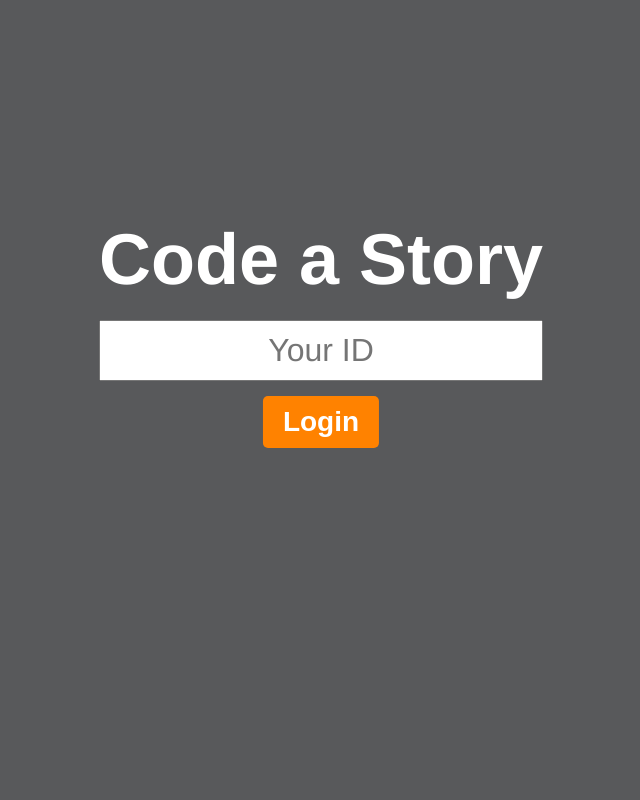
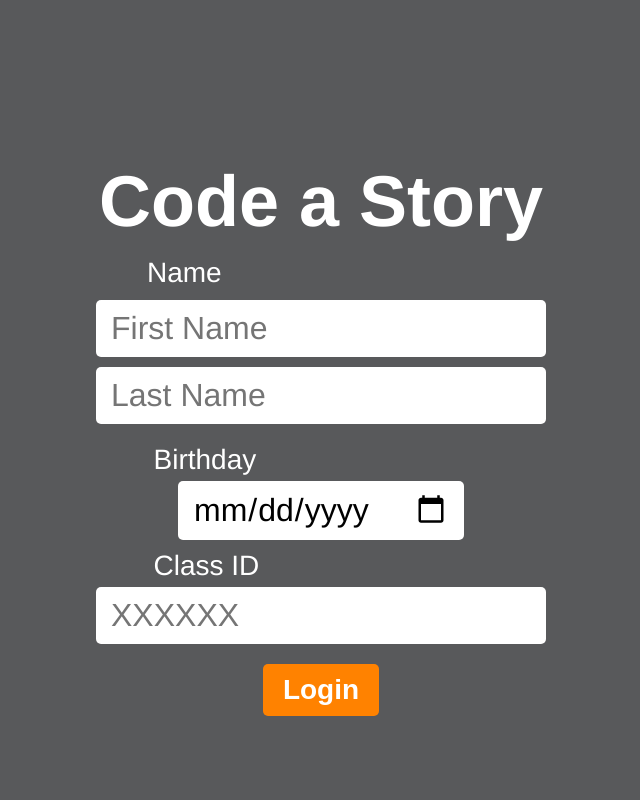
Before and after one commit to jovanyoshioka/Blockly-Tool, a PHP site: page /pages/login.php in a window 1280 px wide, after a click on "Student". Shown: the whole page, without its empty margins (319-959 px from the left). Run offline with PHP 8.4, Linux system fonts and the light colour scheme; some libraries are stand-ins or nearby versions.

Commit message:
Implemented Student Login. Coded Teacher Login/Password Forms Front-End.

```diff
--- a/css/global.css
+++ b/css/global.css
@@ -2,21 +2,23 @@
  * GLOBALS *
  ***********/
 :root {
-  --canvasSize: 675px;
+  --canvasSize:  675px;
   /* Colors */
-  --tnOrange: #FF8200;
+  --tnOrange:    #FF8200;
   --lightOrange: #F2A44F;
-  --darkOrange: #C36300;
-  --smokeyGray: #58595B;
-  --lightGray: #797A7D;
+  --darkOrange:  #C36300;
+  --smokeyGray:  #58595B;
+  --lightGray:   #797A7D;
   --lighterGray: #929396;
-  --darkGray: #424343;
-  --limestone: #F0EDE3;
-  --rock: #A7A9AC;
+  --darkGray:    #424343;
+  --limestone:   #F0EDE3;
+  --rock:        #A7A9AC;
+  --success:     #32CD32;
+  --fail:        #FF3131;
   /* Font */
-  --gothic: 'Franklin Gothic Medium', 'Arial Narrow', Arial, sans-serif;
+  --gothic:      'Franklin Gothic Medium', 'Arial Narrow', Arial, sans-serif;
   /* Global Values */
-  --navHeight: 65px;
+  --navHeight:   65px;
 }
 
 html, body {
@@ -127,6 +129,14 @@ nav.navbar ul div.dropdown div.dropdownContent a:hover {
   left: 0;
   background-color: #000000;
   opacity: 0.4;
+}
+
+/* Success/Fail Text */
+p.success {
+  color: var(--success) !important;
+}
+p.fail {
+  color: var(--fail) !important;
 }
 
 /* Modal */
@@ -250,32 +260,34 @@ body#login {
 }
 /* Centers Content */
 body#login div.wrapper {
-  position: fixed;
-  top: 40%;
-  left: 50%;
-  transform: translate(-50%, -100%);
+  width: 500px;
+  margin: 20vh auto;
   text-align: center;
 }
+/* Text */
 body#login div.wrapper h1,
-body#login div.wrapper h2 {
+body#login div.wrapper h2,
+body#login div.forms form p,
+body#login div.forms form label,
+body#login div.forms form legend {
   color: #FFFFFF;
   font-family: var(--gothic);
 }
 /* "Code a Story" Header */
 body#login div.wrapper h1 {
   font-size: 4.5em;
-  margin: 0 0 20px 0;
+  margin: 0;
   padding: 0;
 }
 /* Button "Label" and Button Outside of <form> */
 body#login div.wrapper h2 {
   font-size: 2.5em;
-  margin: 0;
+  margin: 15px 0 0 0;
   padding: 0;
 }
 body#login div.wrapper button {
   font-size: 2.5em;
-  width: 80%;
+  width: 70%;
   margin: 12.5px auto;
   padding: 10px 7.5px;
   display: block;
@@ -292,7 +304,7 @@ body#login div.forms form {
   left: 0;
   right: 0;
   margin: 0 auto;
-  transition: opacity 0.5s, transform 0.5s; /* For slide animation */
+  transition: opacity 0.5s, transform 0.5s; /* for slide animation */
 }
 /* Initially Hidden Forms */
 body#login div.forms form {
@@ -300,12 +312,35 @@ body#login div.forms form {
   transform: translateX(-100%);
   pointer-events: none;
 }
-/* Form Fields/Buttons */
-body#login div.forms form input[type=text] {
+/* Form Labels/Fields/Buttons */
+body#login div.forms form p {
+  font-size: 1.5em;
+  margin: 15px 0;
+  padding: 0;
+  text-align: center;
+}
+body#login div.forms form fieldset {
+  border: none;
+}
+body#login div.forms form label,
+body#login div.forms form legend {
+  font-size: 1.75em;
+  display: block;
+  text-align: left;
+}
+body#login div.forms form label {
+  margin: 5px 0 0 82.5px;
+}
+body#login div.forms form legend {
+  margin: 5px 0 0 60px;
+}
+body#login div.forms form input:not([type=submit]) {
   font-size: 2em;
-  padding: 10px;
-  text-align: center;
+  margin: 5px 0;
+  padding: 10px 15px;
   font-family: var(--gothic);
+  border: none;
+  border-radius: 5px;
 }
 body#login div.forms form input[type=submit] {
   font-size: 1.75em;
--- a/pages/login.php
+++ b/pages/login.php
@@ -2,14 +2,7 @@
 
   session_start();
 
-  // Login user if ID present in URL.
-  // Although not very secure, this allows for easy, automatic login for students.
-  if (isset($_GET['id']))
-  {
-    $_SESSION['id'] = $_GET['id'];
-  }
-
-  // Redirect to dashboard if user is logged in, either by URL or form.
+  // Redirect to dashboard if user is already logged in.
   if (isset($_SESSION['id']))
   {
     header('Location: dashboard.php');
@@ -32,22 +25,73 @@
           <button onclick="switchFormTabs('loginSelector', 'studentForm')" class="orangeBtn">Student</button>
           <button onclick="switchFormTabs('loginSelector', 'teacherForm')" class="orangeBtn">Teacher</button>
         </div>
+
         <!-- Login as student form -->
         <form id="studentForm" action="../php/login.php?type=0" method="POST">
-          <input type="text" id="loginID" name="loginID" placeholder="Your ID"><br>
-          <input class="orangeBtn" type="submit" value="Login">
+          <p class="msg"></p>
+          <fieldset>
+            <legend>Name</legend>
+            <input type="text" id="fName" name="fName" placeholder="First Name" required /><br />
+            <input type="text" id="lName" name="lName" placeholder="Last Name" required /><br />
+          </fieldset>
+          <label for="birthday">Birthday</label>
+          <input type="date" id="birthday" name="birthday" required /><br />
+          <!-- Automatically fill ClassID if in URL -->
+          <label for="classID">Class ID</label>
+          <input type="text" id="classID" name="classID" placeholder="XXXXXX" value="<?php echo isset($_GET["classID"]) ? $_GET["classID"] : '' ?>" required /><br />
+          <input class="orangeBtn" type="submit" value="Login" />
         </form>
+
         <!-- Login as teacher form -->
         <!-- Note: Web app admins use this form as well -->
         <form id="teacherForm" action="../php/login.php" method="POST">
-          <input type="text" id="loginID" name="loginID" placeholder="Your ID"><br>
-          <input class="orangeBtn" type="submit" value="Login">
+          <p class="msg"></p>
+          <label for="email">Email</label>
+          <input type="email" id="email" name="email" placeholder="example@domain.com" /><br />
+          <label for="pwd">Password</label>
+          <input type="password" id="pwd" name="pwd" /><br />
+          <input class="orangeBtn" type="button" value="Login" onclick="switchFormTabs('teacherForm', 'pwdForm')" />
+        </form>
+
+        <!-- Set password form (teacher) -->
+        <form id="pwdForm" method="POST">
+          <p class="msg success">You successfully logged in using a temporary password! Please set your password now.</p>
+          <label for="newPwd">New Password</label>
+          <input type="password" id="newPwd" name="newPwd" /><br />
+          <label for="rePwd">Retype New Password</label>
+          <input type="password" id="rePwd" name="rePwd" /><br />
+          <input class="orangeBtn" type="submit" value="Save" />
         </form>
       </div>
     </div>
 
-    <script>
+    <?php
+      // Only display student login if "classID" present in URL.
+      if (isset($_GET['classID']))
+      {
+        echo '
+          <script type="text/javascript">
+            document.getElementById("loginSelector").style.transition = "none";
+            document.getElementById("studentForm").style.transition   = "none";
+            switchFormTabs("loginSelector","studentForm");
+          </script>
+        ';
+      }
+    ?>
 
+    <script type="text/javascript">
+      $(document).ready(function() {
+
+        // Handle student login form submission.
+        $("form#studentForm").submit(function(e) { loginUser(e, this, 0); });
+
+        // Handle teacher login form submission.
+        $("form#teacherForm").submit(function(e) { loginUser(e, this, 1); });
+
+        // Handle password change form submission.
+        $("form#pwdForm").submit(setPassword());
+
+      });
     </script>
   </body>
 </html>
--- a/php/navbar.php
+++ b/php/navbar.php
@@ -24,7 +24,7 @@
           </ul>
           <ul>
             <div class="dropdown">
-              <li><a href="javascript:void(0);">Hello, '.$_SESSION['id'].' &#9660;</a></li>
+              <li><a href="javascript:void(0);">Hello, '.$_SESSION['fName'].' &#9660;</a></li>
               <div class="dropdownContent">
                 <a href="../php/logout.php">Logout</a>
               </div>
@@ -55,7 +55,7 @@
           </ul>
           <ul>
             <div class="dropdown">
-              <li><a href="javascript:void(0);">Hello, '.$_SESSION['id'].' &#9660;</a></li>
+              <li><a href="javascript:void(0);">Hello, '.$_SESSION['fName'].' &#9660;</a></li>
               <div class="dropdownContent">
                 <a href="../php/logout.php">Logout</a>
               </div>
```
Also changed, not shown: js/main.js (+123 -3 lines), php/getStories.php (+7 -7 lines), php/loginStudent.php (added, +89 -0 lines), php/loginTeacher.php (added).
